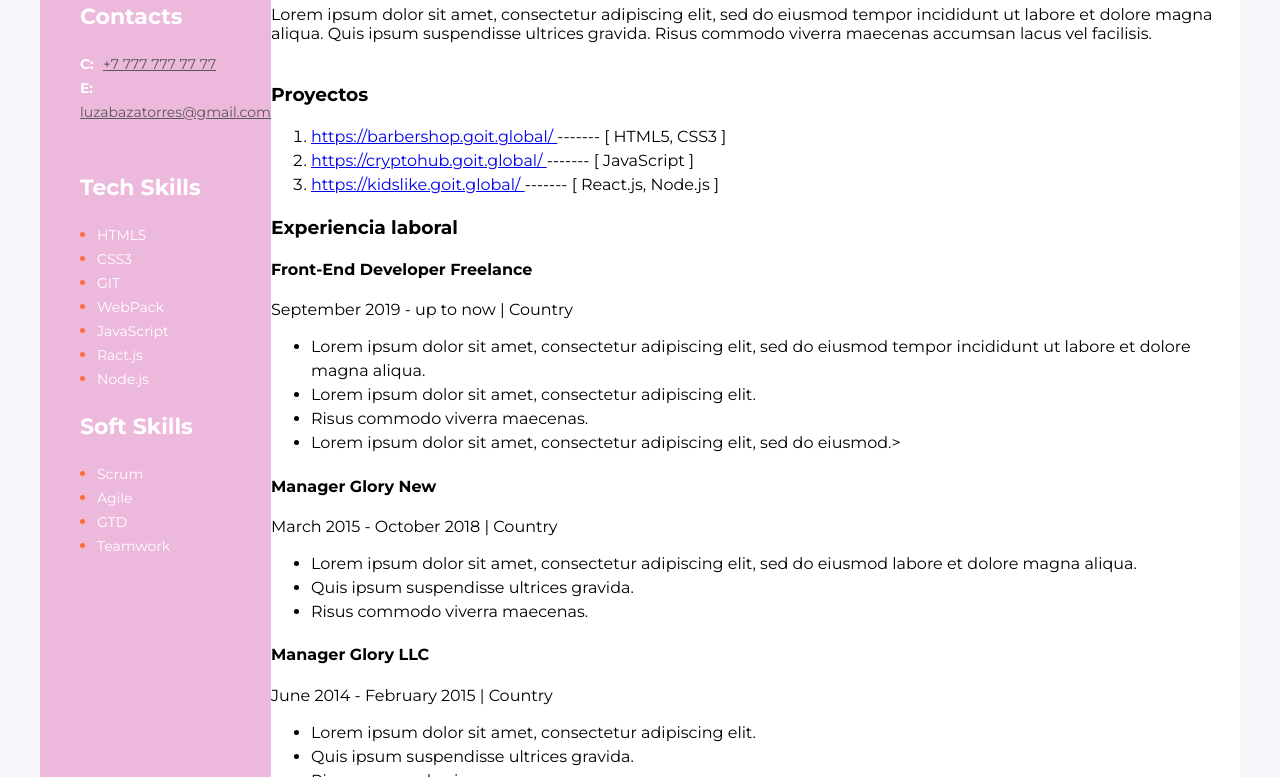
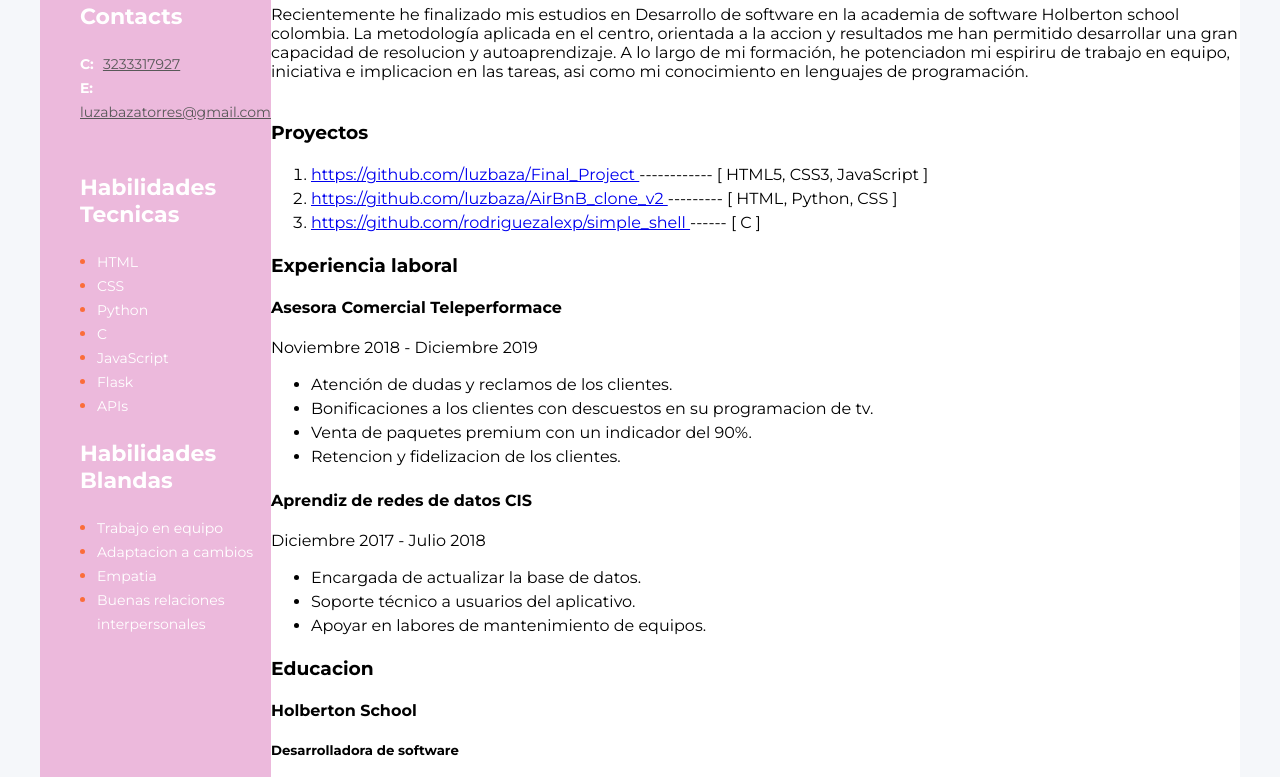
Before and after one commit to luzbaza/PROYECTO_CV-, a plain HTML site: page index.html in a window 1280 px wide. Shown: the part 146-923 px from the top of the page. Drawn offline with Linux system fonts and the light colour scheme.

Commit message:
datos_personal

```diff
--- a/index.html
+++ b/index.html
@@ -15,73 +15,66 @@
         <div class="informacion-general">
             <!-- Descripcion -->
             <div class="Descripcion">
-                <h2 class="descripcion-profesion">Front-End Developer</h2>
-                <h1>Luz Adriana Baza</h1>
-                <p>
-                    Lorem ipsum dolor sit amet, consectetur adipiscing elit, sed do eiusmod tempor incididunt ut labore et dolore magna aliqua. Quis ipsum suspendisse ultrices gravida. Risus commodo viverra maecenas accumsan lacus vel facilisis.
+                <h2 class="descripcion-profesion">Desarrolladora de software</h2>
+                <h1 class="nombre">Luz Adriana Baza</h1>
+                <p class="texto-descripcion">
+                    Recientemente he finalizado mis estudios en Desarrollo de software en la academia de software Holberton school colombia. La metodología aplicada en el centro, orientada a la accion y resultados me han permitido desarrollar una gran capacidad de resolucion y
+                    autoaprendizaje. A lo largo de mi formación, he potenciadon mi espiriru
+                    de trabajo en equipo, iniciativa e implicacion en las tareas, asi como mi
+                    conocimiento en lenguajes de programación.
                 </p>
             </div>
             <!-- Proyectos -->
             <div class="Proyectos">
-                <h3>Proyectos</h3>
-                <ol>
+                <h3 class="titulo-seccion-principal">Proyectos</h3>
+                <ol class="lista-proyectos">
                     <li>
-                        <a href="https://barbershop.goit.global/ "> https://barbershop.goit.global/ </a>
-                        <span>-------</span>
-                        <span>[ HTML5, CSS3 ]</span>
+                        <a class="enlaces-proyectos " href="https://github.com/luzbaza/Final_Project "> https://github.com/luzbaza/Final_Project </a>
+                        <span class="puntos-proyectos">------------</span>
+                        <span>[ HTML5, CSS3, JavaScript ]</span>
                     </li>
                     <li>
-                        <a href="https://cryptohub.goit.global/"> https://cryptohub.goit.global/ </a>
-                        <span>-------</span>
-                        <span>[ JavaScript ]</span>
+                        <a class="enlaces-proyectos " href="https://github.com/luzbaza/AirBnB_clone_v2"> https://github.com/luzbaza/AirBnB_clone_v2 </a>
+                        <span class="puntos-proyectos">---------</span>
+                        <span>[ HTML, Python, CSS ]</span>
                     </li>
                     <li>
-                        <a href="https://kidslike.goit.global/"> https://kidslike.goit.global/ </a>
-                        <span>-------</span>
-                        <span>[ React.js, Node.js ]</span>
+                        <a class="enlaces-proyectos " href="https://github.com/rodriguezalexp/simple_shell"> https://github.com/rodriguezalexp/simple_shell </a>
+                        <span class="puntos-proyectos">------</span>
+                        <span>[ C ]</span>
                     </li>
                 </ol>
             </div>
             <!-- Experiencia laboral -->
             <div class="Experiencia-laboral">
-                <h3>Experiencia laboral</h3>
+                <h3 class="titulo-seccion-principal">Experiencia laboral</h3>
                 <!-- Empresa 1 -->
                 <div>
-                    <h4>Front-End Developer Freelance</h4>
-                    <p>September 2019 - up to now   |   Country</p>
-                    <ul>
-                        <li>Lorem ipsum dolor sit amet, consectetur adipiscing elit, sed do eiusmod tempor incididunt ut labore et dolore magna aliqua.</li>
-                        <li>Lorem ipsum dolor sit amet, consectetur adipiscing elit.</li>
-                        <li> Risus commodo viverra maecenas.</li>
-                        <li>Lorem ipsum dolor sit amet, consectetur adipiscing elit, sed do eiusmod.></li>
+                    <h4 class="puesto-empresa">Asesora Comercial <span class="texto-naranja">Teleperformace</span></h4>
+                    <p class="periodo-empresa">Noviembre 2018 - Diciembre 2019 </p>
+                    <ul class="lista-experiencia">
+                        <li>Atención de dudas y reclamos de los clientes.</li>
+                        <li>Bonificaciones a los clientes con descuestos en su programacion de tv.</li>
+                        <li>Venta de paquetes premium con un indicador del 90%.</li>
+                        <li>Retencion y fidelizacion de los clientes.</li>
                     </ul>
                 </div>
                 <!-- Empresa 2 -->
                 <div>
-                    <h4>Manager Glory New</h4>
-                    <p>March 2015 - October 2018   |   Country</p>
-                    <ul>
-                        <li>Lorem ipsum dolor sit amet, consectetur adipiscing elit, sed do eiusmod labore et dolore magna aliqua.</li>
-                        <li>Quis ipsum suspendisse ultrices gravida.</li>
-                        <li>Risus commodo viverra maecenas.</li>
-                    </ul>
-                </div>
-                <!-- Empresa 3 -->
-                <div>
-                    <h4>Manager Glory LLC</h4>
-                    <p>June 2014 - February 2015   |   Country</p>
-                    <ul>
-                        <li>Lorem ipsum dolor sit amet, consectetur adipiscing elit.</li>
-                        <li>Quis ipsum suspendisse ultrices gravida.</li>
-                        <li>Risus commodo viverra maecenas.</li>
+                    <h4 class="puesto-empresa">Aprendiz de redes de datos <span class="texto-naranja">CIS</span></h4>
+                    <p class="periodo-empresa">Diciembre 2017 - Julio 2018</p>
+                    <ul class="lista-experiencia">
+                        <li>Encargada de actualizar la base de datos.</li>
+                        <li> Soporte técnico a usuarios del aplicativo.</li>
+                        <li>Apoyar en labores de mantenimiento de equipos.</li>
                     </ul>
                 </div>
                 <!-- Educacion -->
                 <div class="Educacion">
-                    <h3>Educacion</h3>
-                    <h4>National University</h4>
-                    <h5>Management</h5>
-                    <p>September 2009 - June 2014   |   Country</p>
+                    <h3 class="titulo-educacion">Educacion</h3>
+                    <h4 class="nombre-universidad"><span class="texto-naranja">Holberton School</span></h4>
+                    <h5 class="titulo-universidad">Desarrolladora de software</h5>
+                    <p class="periodo-educacion">Septiembre 2020 - Noviembre 2021</p>
                 </div>
             </div>
         </div>
@@ -93,7 +86,7 @@
                 <h3 class="titulo-lateral">Contacts</h3>
                 <div>
                     <span class="tipo-contacto">C:</span>
-                    <a class="contacto-info" href="tel:+7 777 777 77 77">+7 777 777 77 77</a>
+                    <a class="contacto-info" href="tel: 3233317927"> 3233317927</a>
                 </div>
                 <div>
                     <span class="tipo-contacto">E:</span>
@@ -102,25 +95,25 @@
             </div>
             <!-- Habilidades tecnicas -->
             <div class="habilidades-tecnicas">
-                <h3 class="titulo-lateral">Tech Skills</h3>
+                <h3 class="titulo-lateral">Habilidades Tecnicas</h3>
                 <ul class="lista-lateral">
-                    <li><span class="elemento-lista-lateral">HTML5</span></li>
-                    <li><span class="elemento-lista-lateral">CSS3</span></li>
-                    <li><span class="elemento-lista-lateral">GIT</span></li>
-                    <li><span class="elemento-lista-lateral">WebPack</span></li>
+                    <li><span class="elemento-lista-lateral">HTML</span></li>
+                    <li><span class="elemento-lista-lateral">CSS</span></li>
+                    <li><span class="elemento-lista-lateral">Python</span></li>
+                    <li><span class="elemento-lista-lateral">C</span></li>
                     <li><span class="elemento-lista-lateral">JavaScript</span></li>
-                    <li><span class="elemento-lista-lateral">Ract.js</span></li>
-                    <li><span class="elemento-lista-lateral">Node.js</span></li>
+                    <li><span class="elemento-lista-lateral">Flask</span></li>
+                    <li><span class="elemento-lista-lateral">APIs</span></li>
                 </ul>
             </div>
             <!-- Soft Skills -->
             <div class="habiidades-blandas">
-                <h3 class="titulo-lateral-skills">Soft Skills</h3>
+                <h3 class="titulo-lateral-skills">Habilidades Blandas</h3>
                 <ul class="lista-lateral-skills">
-                    <li><span class="elemento-lista-lateral-skills">Scrum</span></li>
-                    <li><span class="elemento-lista-lateral-skills">Agile</span></li>
-                    <li><span class="elemento-lista-lateral-skills">GTD</span></li>
-                    <li><span class="elemento-lista-lateral-skills">Teamwork</span></li>
+                    <li><span class="elemento-lista-lateral-skills">Trabajo en equipo</span></li>
+                    <li><span class="elemento-lista-lateral-skills">Adaptacion a cambios</span></li>
+                    <li><span class="elemento-lista-lateral-skills">Empatia</span></li>
+                    <li><span class="elemento-lista-lateral-skills">Buenas relaciones interpersonales</span></li>
                 </ul>
             </div>
         </aside>
```
